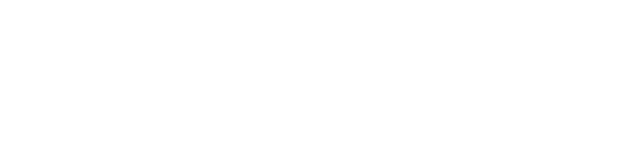
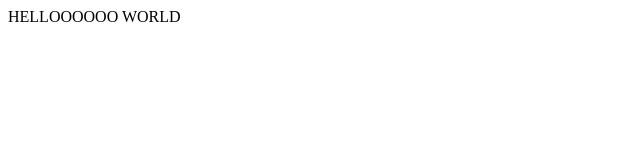
Before and after one commit to hamzakachachi/test02, a plain HTML site: page index.html in a window 1280 px wide. Shown: the whole page, without its empty margins (0-640 px from the left). Drawn offline with Linux system fonts and the light colour scheme.

Commit message:
Update index.html

```diff
--- a/index.html
+++ b/index.html
@@ -6,6 +6,6 @@
 	<title>Pages</title>
 </head>
 <body>
-
+HELLOOOOOO WORLD
 </body>
 </html>
```
